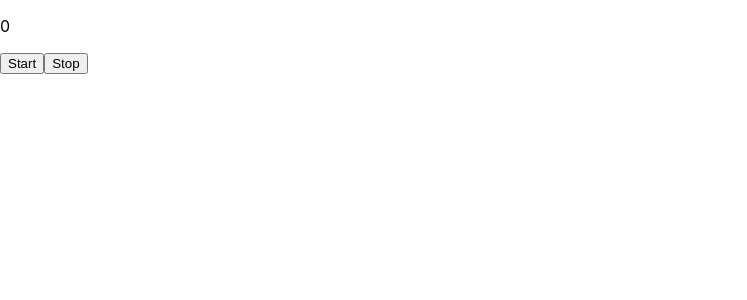
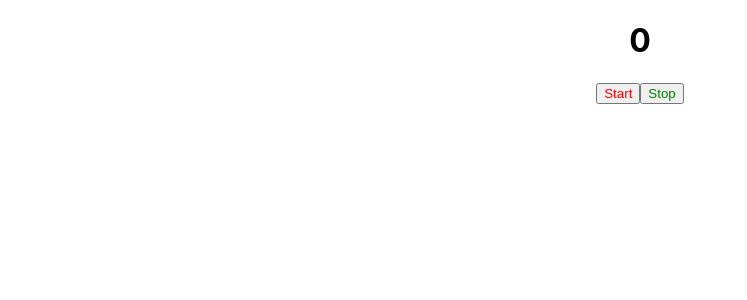
Before and after one commit to imatyushov/ci-cd-pipeline, a React (Create React App) app: page / in a window 1280 px wide. Shown: the top 300 px of the page, without its empty margins (0-747 px from the left). Built offline with nearby package versions, Linux system fonts and the light colour scheme.

Commit message:
test ci on force push

```diff
--- a/src/App.js
+++ b/src/App.js
@@ -1,5 +1,12 @@
 import './App.css';
 import {useEffect, useState} from "react";
+
+const style = {
+    display: 'flex',
+    alignItems: 'center',
+    justifyContent: 'center',
+    flexDirection: 'column',
+}
 
 function App() {
   const [seconds, setSeconds] = useState(0)
@@ -20,9 +27,13 @@ function App() {
 
   return (
       <>
-        <p>{seconds}</p>
-        <button onClick={() => setIsStarted(() => !isStarted)}>Start</button>
-        <button onClick={() => setIsStarted(() => !isStarted)}>Stop</button>
+          <div style={style}>
+              <h1>{seconds}</h1>
+              <div>
+                  <button style={{color: 'red'}} onClick={() => setIsStarted(() => !isStarted)}>Start</button>
+                  <button style={{color: 'green'}} onClick={() => setIsStarted(() => !isStarted)}>Stop</button>
+              </div>
+          </div>
       </>
   )
 }
```
